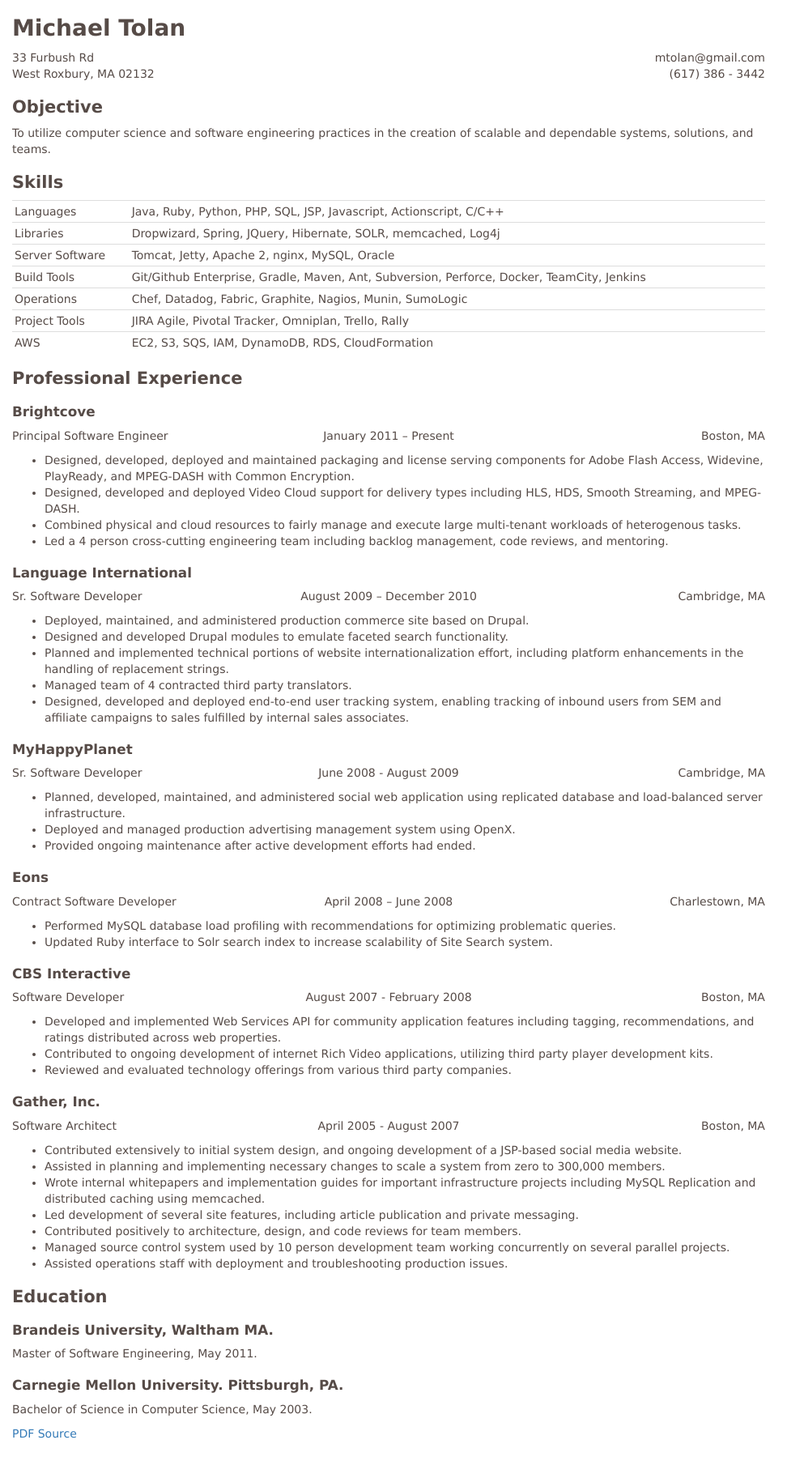
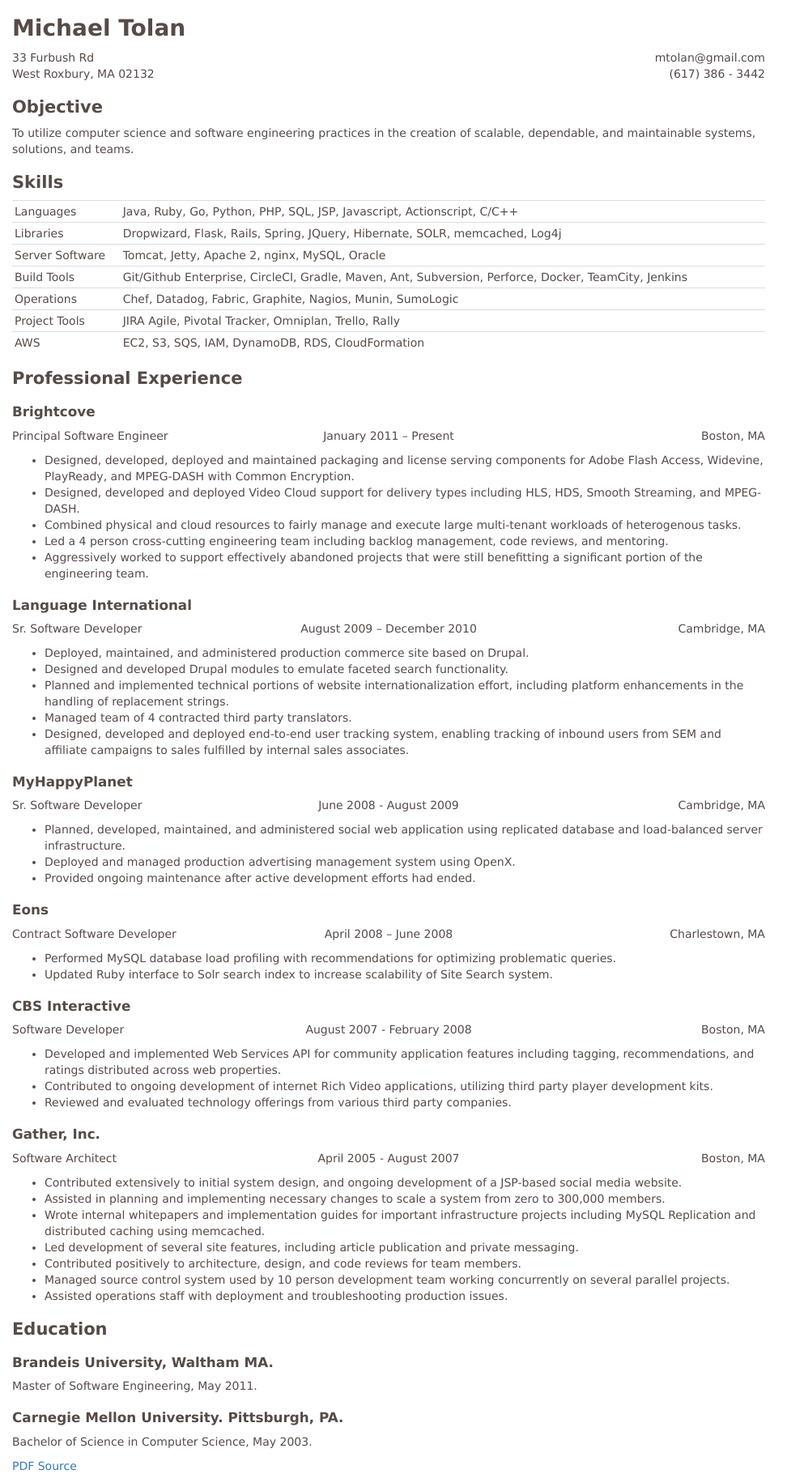
Before and after one commit to mtolan/mtolan.github.io, a Jekyll site: the page built from resume/index.html, in a window 1280 px wide. Shown: the whole page at 81% size, without its empty margins (0-993 px from the left). Built offline with Jekyll 4.4.1, drawn with Linux system fonts in a browser that asks for light colours; before the commit the page ends 1780 px from its top, so only the background shows below that.

Commit message:
Additional skills

```diff
--- a/resume/index.html
+++ b/resume/index.html
@@ -16,14 +16,14 @@
 </div>
 
 ## Objective
-To utilize computer science and software engineering practices in the creation of scalable and dependable systems, solutions, and teams.
+To utilize computer science and software engineering practices in the creation of scalable, dependable, and maintainable systems, solutions, and teams.
 
 ## Skills
 
-|Languages|Java, Ruby, Python, PHP, SQL, JSP, Javascript, Actionscript, C/C++|
-|Libraries|Dropwizard, Spring, JQuery, Hibernate, SOLR, memcached, Log4j|
+|Languages|Java, Ruby, Go, Python, PHP, SQL, JSP, Javascript, Actionscript, C/C++|
+|Libraries|Dropwizard, Flask, Rails, Spring, JQuery, Hibernate, SOLR, memcached, Log4j|
 |Server Software|Tomcat, Jetty, Apache 2, nginx, MySQL, Oracle|
-|Build Tools|Git/Github Enterprise, Gradle, Maven, Ant, Subversion, Perforce, Docker, TeamCity, Jenkins|
+|Build Tools|Git/Github Enterprise, CircleCI, Gradle, Maven, Ant, Subversion, Perforce, Docker, TeamCity, Jenkins|
 |Operations|Chef, Datadog, Fabric, Graphite, Nagios, Munin, SumoLogic|
 |Project Tools|JIRA Agile, Pivotal Tracker, Omniplan, Trello, Rally|
 |AWS|EC2, S3, SQS, IAM, DynamoDB, RDS, CloudFormation|
@@ -44,6 +44,7 @@
 <li>Designed, developed and deployed Video Cloud support for delivery types including HLS, HDS, Smooth Streaming, and MPEG-DASH.</li>
 <li>Combined physical and cloud resources to fairly manage and execute large multi-tenant workloads of heterogenous tasks.</li>
 <li>Led a 4 person cross-cutting engineering team including backlog management, code reviews, and mentoring.</li>
+<li>Aggressively worked to support effectively abandoned projects that were still benefitting a significant portion of the engineering team.</li>
 </ul>
 </section>
 
```
